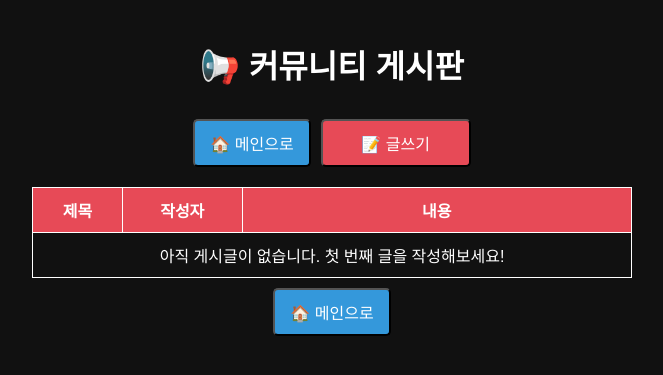
After one commit to jingiru/9ine, a Flask app: page /board in a window 1280 px wide. The commit adds this page. Shown: the top 375 px of the page, without its empty margins (308-971 px from the left). Run offline with Flask 3, Linux system fonts and the light colour scheme.

Commit message:
게시판 기능까지 모두 완료

```diff
--- a/app.py
+++ b/app.py
@@ -41,9 +41,33 @@ def performance_videos_mbship():
 def practice_videos():
     return render_template('practice_videos.html')
 
+
+# 게시글 저장 (임시 리스트, DB 대체 가능)
+posts = []
+
 @app.route('/board')
 def board():
-    return render_template('board.html')
+    return render_template('board.html', posts=posts)
+
+@app.route('/write', methods=['GET', 'POST'])
+def write():
+    if request.method == 'POST':
+        title = request.form['title']
+        author = request.form['author']
+        content = request.form['content']
+        post_id = len(posts) + 1  # 게시글 ID
+        posts.append({'id': post_id, 'title': title, 'author': author, 'content': content})
+        return redirect(url_for('board'))
+    return render_template('write.html')
+
+@app.route('/post/<int:post_id>')
+def post(post_id):
+    post = next((p for p in posts if p['id'] == post_id), None)
+    if post:
+        return render_template('post.html', post=post)
+    return "게시글을 찾을 수 없습니다.", 404
+
+
 
 @app.route('/contact')
 def contact():
--- a/static/styles.css
+++ b/static/styles.css
@@ -479,7 +479,151 @@ body {
 
 
 
-/* =========================== */
+
+/* ======== board.html CSS ======== */
+.board-container {
+    width: 80%;
+    max-width: 600px;
+    margin: 20px auto;
+    text-align: center;
+}
+
+.board-h1 {
+    font-size: 24px;
+    color: #e74a57;
+}
+
+/* 버튼 컨테이너 - 한 줄 정렬 */
+.board-button-container {
+    display: flex;
+    justify-content: center; /* 버튼 중앙 정렬 */
+    align-items: center; /* 수직 정렬 */
+    gap: 10px; /* 버튼 간 간격 */
+    margin-top: 15px;
+    width: 100%; /* 버튼이 줄을 차지하도록 설정 */
+}
+
+.write-btn {
+    display: inline-block;
+    margin-top: 10px;
+    padding: 10px 15px;
+    background-color: #e74a57;
+    color: white;
+    font-size: 16px;
+    cursor: pointer;
+    border-radius: 5px;
+    transition: background 0.3s ease;
+    width: 100%;
+    max-width: 150px;
+}
+
+.write-button-container {
+    display: flex;
+    justify-content: space-between; /* 양 끝 정렬 */
+    align-items: center; /* 수직 정렬 */
+    gap: 10px; /* 버튼 간 간격 */
+    margin-top: 15px;
+    width: 100%; /* 버튼이 줄을 차지하도록 설정 */
+    max-width: 500px; /* 📌 폼과 같은 너비로 맞추기 */
+}
+
+.submit-btn, .back-btn {
+    flex: 1; /* 버튼 크기 균등하게 */
+    max-width: 200px; /* 버튼 최대 너비 제한 */
+    padding: 10px 15px;
+    font-size: 16px;
+    text-align: center;
+    text-decoration: none;
+    border-radius: 5px;
+    transition: background 0.3s ease, transform 0.2s ease;
+    border: none;
+    cursor: pointer;
+}
+
+/* 게시글 등록 버튼 - 붉은 계열 */
+.submit-btn {
+    background: #e74a30 !important;
+    color: white !important;
+}
+
+.submit-btn:hover {
+    background: #ff5f43 !important;
+}
+
+/* 돌아가기 버튼 - 비슷한 계열이지만 더 어두운 색 */
+.back-btn {
+    background: #d63f4a !important;
+    color: white !important;
+}
+
+.back-btn:hover {
+    background: #b83240 !important;
+}
+
+/* 게시판 테이블 스타일 */
+.board-table {
+    width: 100%;
+    border-collapse: collapse;
+    margin-top: 20px;
+}
+
+.board-table th, .board-table td {
+    border: 1px solid white;
+    padding: 10px;
+    text-align: center;
+}
+
+.board-table th {
+    background-color: #e74a57;
+    color: white;
+}
+
+/* 열 크기 고정 */
+.title-col { width: 15%; }  /* 제목 */
+.author-col { width: 20%; } /* 작성자 */
+.content-col { width: 65%; } /* 내용 */
+
+.post-row {
+    cursor: pointer;
+}
+
+.post-row:hover {
+    background-color: rgba(255, 255, 255, 0.2);
+}
+
+/* === 🛠 글쓰기 폼 정렬 === */
+.write-form {
+    display: flex;
+    flex-direction: column;
+    gap: 10px;
+    width: 94.5%;
+    max-width: 400px;
+    margin: 0 auto; /* 📌 폼 전체 중앙 정렬 */
+}
+
+.write-form input, .write-form textarea {
+    width: 94.5%;
+    padding: 10px;
+    font-size: 16px;
+    border: 1px solid #ddd;
+    border-radius: 5px;
+}
+
+/* 글쓰기 버튼 스타일 */
+.write-form button {
+    padding: 10px;
+    background-color: #e74a57;
+    color: white;
+    border: none;
+    cursor: pointer;
+    font-size: 16px;
+    border-radius: 5px;
+}
+
+.write-form button:hover {
+    background-color: #ff5f73;
+}
+
 
 
 
@@ -499,7 +643,7 @@ body {
 /* iframe을 부모 컨테이너에 맞추기 */
 .form-container iframe {
     width: 100%;
-    height: 1500px; /* Google Forms의 높이 조정 */
+    height: 1750px; /* Google Forms의 높이 조정 */
     border: none;
 }
 
--- /dev/null
+++ b/templates/board.html
@@ -0,0 +1,50 @@
+<!DOCTYPE html>
+<html lang="ko">
+<head>
+    <meta charset="UTF-8">
+    <meta name="viewport" content="width=device-width, initial-scale=1.0">
+    <title>커뮤니티 게시판</title>
+    <link rel="stylesheet" type="text/css" href="{{ url_for('static', filename='styles.css') }}">
+</head>
+<body>
+    <div class="board-container">
+        <h1>📢 커뮤니티 게시판</h1>
+
+        <div class="button-container">
+            <button class="home-btn" onclick="location.href='/'">🏠 메인으로</button>
+            <button class="write-btn" onclick="location.href='{{ url_for('write') }}'">📝 글쓰기</button>
+        </div>
+
+        <table class="board-table">
+            <thead>
+                <tr>
+                    <th class="title-col">제목</th>
+                    <th class="author-col">작성자</th>
+                    <th class="content-col">내용</th>
+                </tr>
+            </thead>
+            <tbody>
+                {% for post in posts %}
+                    <tr class="post-row" onclick="location.href='{{ url_for('post', post_id=post.id) }}'">
+                        <td>{{ post.title }}</td>
+                        <td>{{ post.author }}</td>
+                        <td>
+                            {% if post.content|length > 30 %}
+                                {{ post.content[:30] }}...
+                            {% else %}
+                                {{ post.content }}
+                            {% endif %}
+                        </td>
+                    </tr>
+                {% else %}
+                    <tr>
+                        <td colspan="3">아직 게시글이 없습니다. 첫 번째 글을 작성해보세요!</td>
+                    </tr>
+                {% endfor %}
+            </tbody>
+        </table>
+
+        <button class="home-btn" onclick="location.href='/'">🏠 메인으로</button>
+    </div>
+</body>
+</html>
--- a/templates/contact.html
+++ b/templates/contact.html
@@ -7,7 +7,7 @@
     <link rel="stylesheet" type="text/css" href="{{ url_for('static', filename='styles.css') }}">
 </head>
 <body>
-    <div class="container">
+    <div class="board-container">
         <h1>🎤 공연 섭외 요청</h1>
         <p>아래 양식을 작성하여 공연 섭외를 신청하세요.</p>
 
@@ -19,7 +19,7 @@
             </iframe>
         </div>
 
-        <button class="home-btn" onclick="goHome()">메인으로</button>
+        <button class="home-btn" onclick="location.href='/'">🏠 메인으로</button>
 
         <footer>
             <p>&copy; 2025 대전교직원댄스동호회 9ine</p>
--- a/templates/performance_videos.html
+++ b/templates/performance_videos.html
@@ -11,7 +11,7 @@
     <div class="container">
         <h1 class="performance-videos-title">공연 영상</h1>
         <div class="button-container">
-            <button class="home-btn" onclick="goHome()">메인으로</button>
+            <button class="home-btn" onclick="location.href='/'">🏠 메인으로</button>
             <button class="view-all-btn" onclick="requestAccess()">전체 영상 페이지(회원 전용)</button>
         </div>
 
@@ -69,7 +69,7 @@
 
         </div>
 
-        <button class="home-btn" onclick="goHome()">메인으로</button>
+        <button class="home-btn" onclick="location.href='/'">🏠 메인으로</button>
 
         <footer>
             <p>&copy; 2025 대전교직원댄스동호회 9ine</p>
--- a/templates/performance_videos_mbship.html
+++ b/templates/performance_videos_mbship.html
@@ -120,7 +120,7 @@
         </div>
 
 
-        <button class="home-btn" onclick="goHome()">메인으로</button>
+        <button class="home-btn" onclick="location.href='/'">🏠 메인으로</button>
 
         <footer>
             <p>&copy; 2025 대전교직원댄스동호회 9ine</p>
--- a/templates/practice_videos.html
+++ b/templates/practice_videos.html
@@ -11,7 +11,7 @@
     <div class="container">
         <h1 class="practice-videos-title">연습 영상</h1>
         <div class="button-container">
-            <button class="home-btn" onclick="goHome()">메인으로</button>
+            <button class="home-btn" onclick="location.href='/'">🏠 메인으로</button>
             <button class="view-all-btn" onclick="requestAccess()">전체 영상 페이지(회원 전용)</button>
         </div>
 
@@ -36,7 +36,7 @@
 
         </div>
 
-        <button class="home-btn" onclick="goHome()">메인으로</button>
+        <button class="home-btn" onclick="location.href='/'">🏠 메인으로</button>
 
         <footer>
             <p>&copy; 2025 대전교직원댄스동호회 9ine</p>
```
Also changed, not shown: static/script.js (+0 -45 lines), templates/post.html (added, +18 -0 lines), templates/write.html (added, +26 -0 lines).
